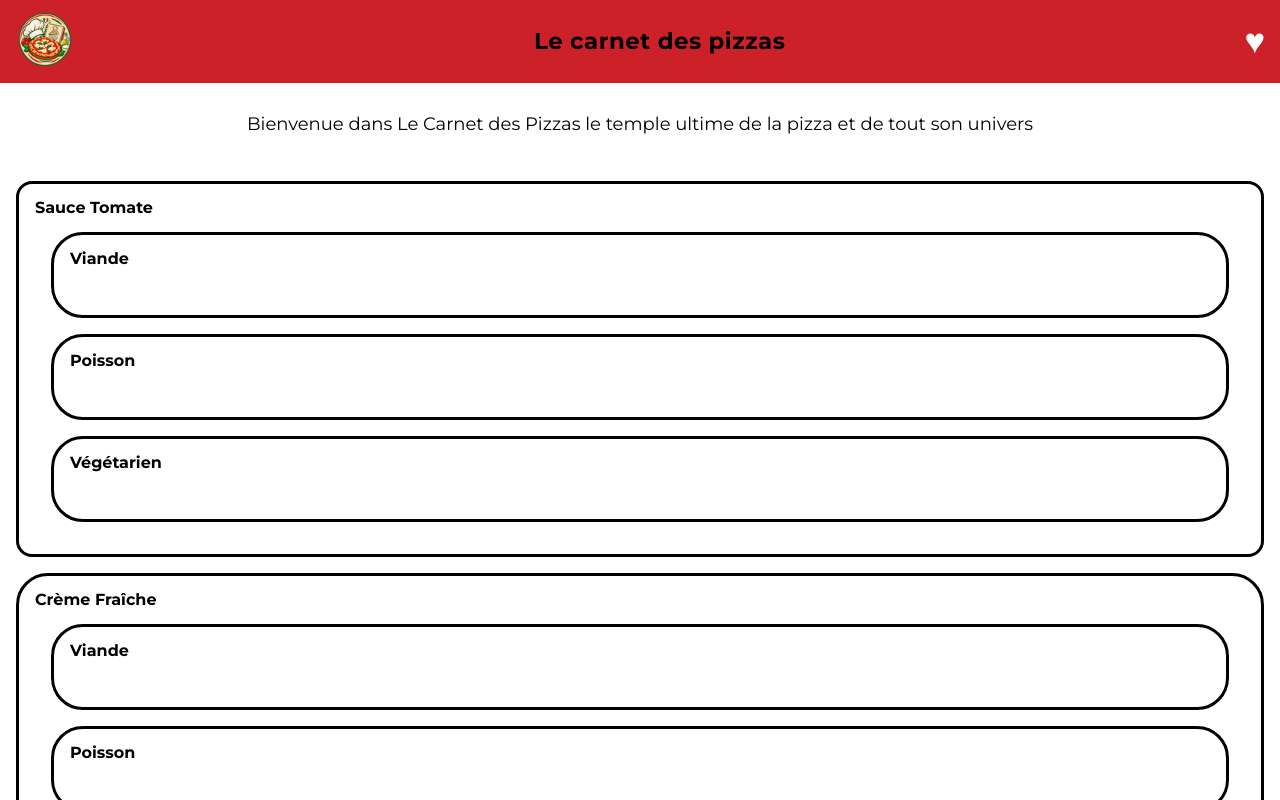
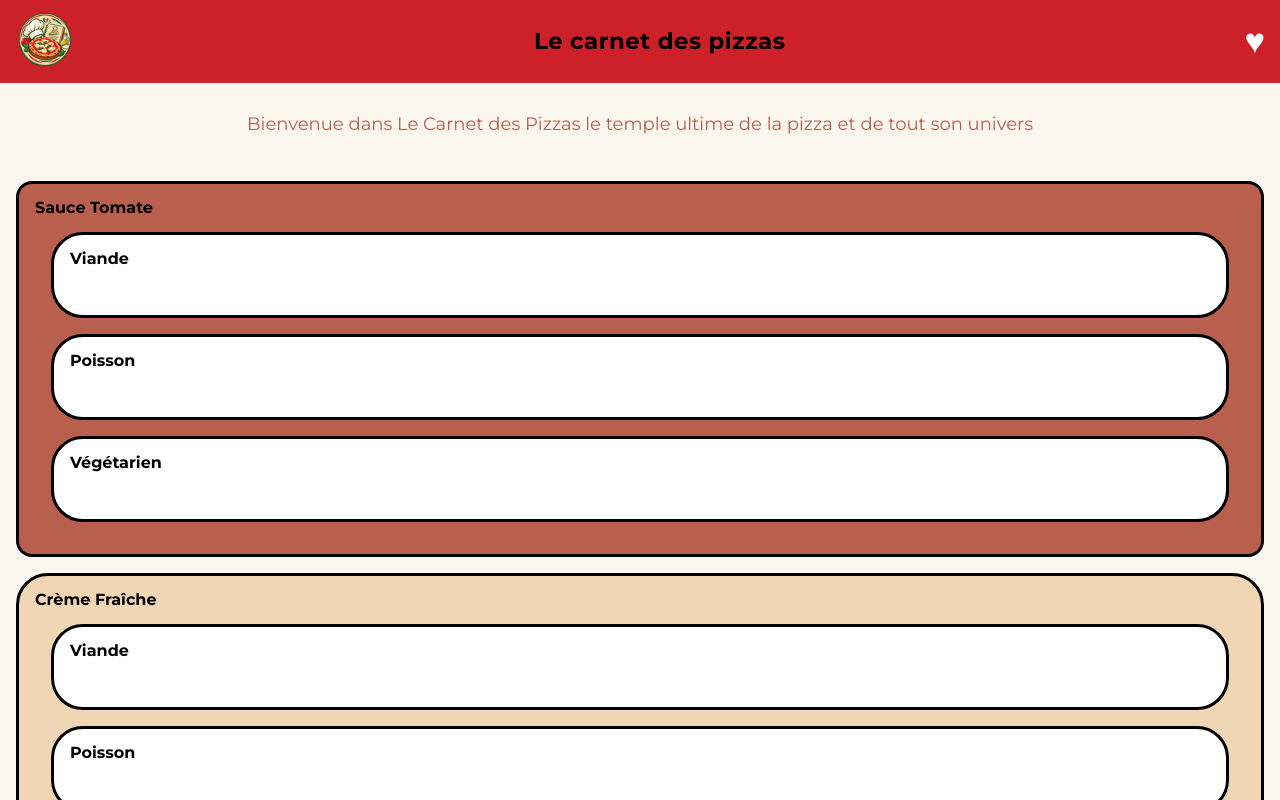
Before and after one commit to SIMPLON-DIST-DWWM-P1-198863/p2-g4-Le-Carnet-des-Pizzas, a React (Vite) app: page / in a window 1280 px wide. Shown: the top 800 px of the page. Built offline with nearby package versions, Linux system fonts and the light colour scheme; no server answers.

Commit message:
add new variables to my css

```diff
--- a/src/css/Fiche.css
+++ b/src/css/Fiche.css
@@ -1,9 +1,10 @@
 /* Ceci gère la section informations de la Pizza */
 .fiche-informations {
-  background-color: var(--fourth-color);
+  background-color: white;
   display: flex;
   flex-direction: column;
   margin: 1rem;
+  border: solid;
   border-radius: 2rem;
 }
 /* Ceci gère le nom et l'image de la Pizza */
--- a/src/css/HomePage.css
+++ b/src/css/HomePage.css
@@ -1,10 +1,9 @@
 body {
-  background-color: var(--secondary-color);
+  background-color: var(--blanc-creme);
 }
 /* Ceci gère la section description de la HomePage */
 .hero-description {
-  background-color: var(--fourth-color);
-  color: var(--secondary-color);
+  color: var(--rouge-terracota);
   display: flex;
   justify-content: center;
   padding: 2rem;
@@ -12,7 +11,7 @@ body {
 }
 /* Ceci gère la section Sauce Tomate de la HomePage */
 .hero-saucetomate {
-  background-color: var(--main-color);
+  background-color: var(--rouge-terracota);
   display: flex;
   flex-direction: column;
   margin: 1rem;
@@ -24,7 +23,7 @@ body {
 }
 /* Ceci gère la section Crème fraîche de la HomePage */
 .hero-cremefraiche {
-  background-color: var(--fourth-color);
+  background-color: var(--beige-pate);
   display: flex;
   flex-direction: column;
   margin: 1rem;
@@ -36,7 +35,7 @@ body {
 }
 /* Ceci gère les sections Viande/Poisson/Végetarien de la HomePage */
 .hero-categorie {
-  background-color: var(--fourth-color);
+  background-color: white;
   display: flex;
   flex-direction: column;
   margin: 1rem;
```
